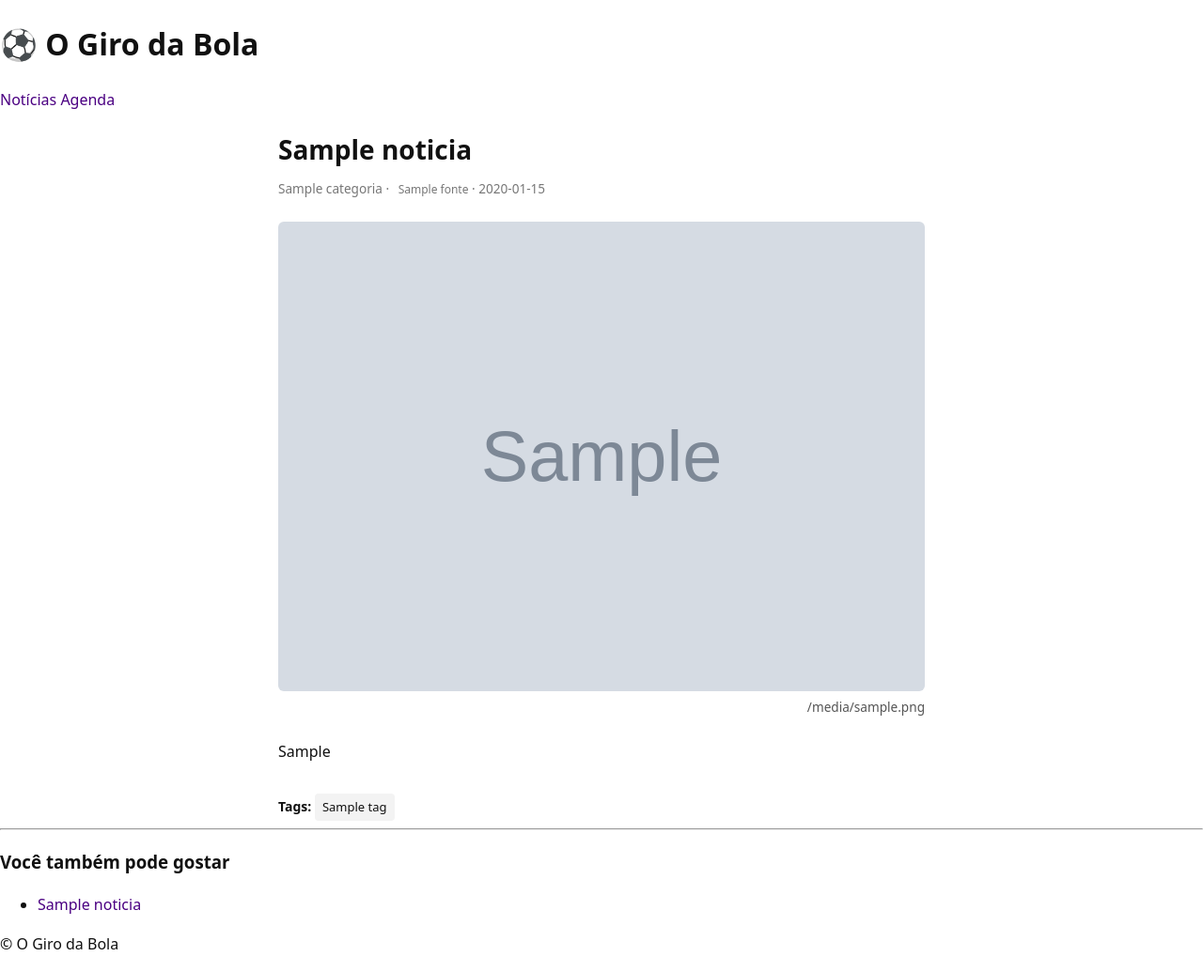
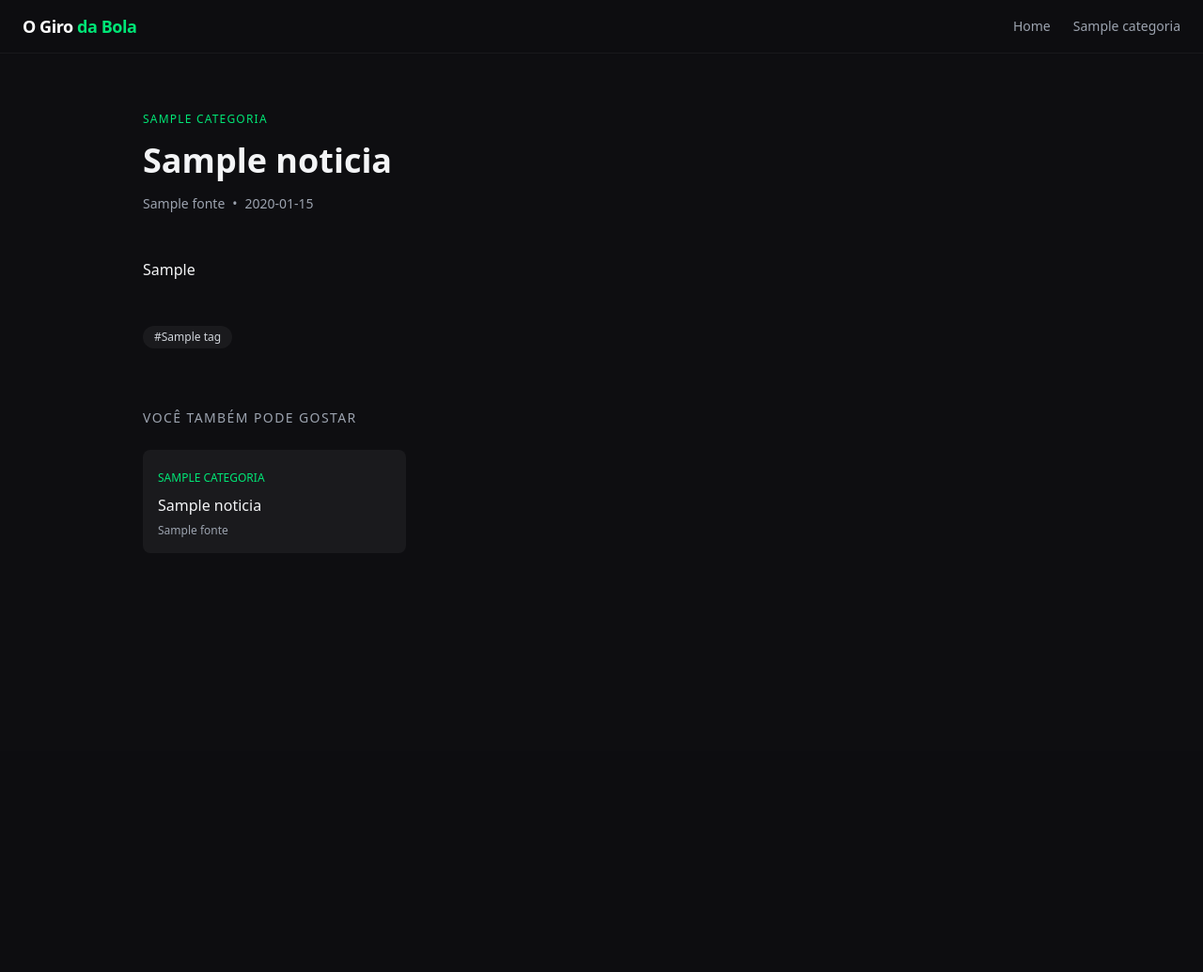
Before and after one commit to ogirodabola/app, a FastAPI app: page /noticia/1 in a window 1280 px wide. Shown: the whole page at 94% size. After the commit the page ends 589 px from the top, so only its background shows below. Run offline with FastAPI, Linux system fonts and the light colour scheme; grey boxes marked "Sample" are stand-in pictures; a database or web service that is not in the repository returns one stand-in record (values such as "Sample title"); some libraries are stand-ins or nearby versions.

Commit message:
Update noticia.html

```diff
--- a/templates/noticia.html
+++ b/templates/noticia.html
@@ -1,83 +1,123 @@
-{% extends "base.html" %}
+<!DOCTYPE html>
+<html lang="pt-br">
+<head>
+  <meta charset="UTF-8">
+  <title>{{ noticia.titulo }} | O Giro da Bola</title>
+  <meta name="viewport" content="width=device-width, initial-scale=1">
 
-{% block title %}
-{{ noticia.titulo }} | O Giro da Bola
-{% endblock %}
+  <!-- Tailwind CDN (temporário) -->
+  <script src="https://cdn.tailwindcss.com"></script>
+</head>
 
-{% block content %}
-<article class="noticia">
+<body class="bg-[#0E0E11] text-gray-100 antialiased">
 
-  <!-- TÍTULO -->
-  <header class="noticia-header">
-    <h1>{{ noticia.titulo }}</h1>
+<!-- ======================================================
+HEADER (MESMO DA HOME, CONSISTÊNCIA)
+====================================================== -->
+<header class="sticky top-0 z-50 bg-[#0E0E11]/80 backdrop-blur border-b border-white/5">
+  <div class="max-w-7xl mx-auto px-6 h-14 flex items-center justify-between">
+    <a href="/" class="font-semibold tracking-tight text-lg">
+      <span class="text-white">O Giro</span>
+      <span class="text-[#00E676]"> da Bola</span>
+    </a>
 
-    <p class="meta">
+    <nav class="hidden md:flex gap-6 text-sm text-gray-400">
+      <a href="/" class="hover:text-white transition">Home</a>
       {% if noticia.categoria %}
-        <span class="categoria">{{ noticia.categoria }}</span>
+        <a href="/categoria/{{ noticia.categoria }}"
+           class="hover:text-white transition">
+          {{ noticia.categoria }}
+        </a>
       {% endif %}
+    </nav>
+  </div>
+</header>
 
+<!-- ======================================================
+MAIN
+====================================================== -->
+<main class="max-w-5xl mx-auto px-6 py-14">
+
+  <!-- ======================================================
+  CABEÇALHO DA NOTÍCIA
+  ====================================================== -->
+  <header class="mb-12">
+    {% if noticia.categoria %}
+      <a href="/categoria/{{ noticia.categoria }}"
+         class="inline-block text-xs uppercase tracking-widest text-[#00E676] mb-4">
+        {{ noticia.categoria }}
+      </a>
+    {% endif %}
+
+    <h1 class="text-3xl md:text-4xl font-semibold leading-tight">
+      {{ noticia.titulo }}
+    </h1>
+
+    <div class="mt-4 text-sm text-gray-400 flex flex-wrap gap-2">
       {% if noticia.fonte %}
-        · <span class="fonte">{{ noticia.fonte }}</span>
+        <span>{{ noticia.fonte }}</span>
       {% endif %}
-
-      {% if noticia.criada_em %}
-        · <time datetime="{{ noticia.criada_em }}">
-            {{ noticia.criada_em.strftime("%d/%m/%Y %H:%M") }}
-          </time>
-      {% endif %}
-    </p>
+      <span>•</span>
+      <time datetime="{{ noticia.criada_em }}">
+        {{ noticia.criada_em.strftime("%d de %B de %Y, %H:%M") }}
+      </time>
+    </div>
   </header>
 
-  <!-- IMAGEM PRINCIPAL -->
-{% if noticia.imagem %}
-<figure class="imagem-noticia">
-  <img
-    src="{{ noticia.imagem }}"
-    alt="{{ noticia.titulo_editorial or noticia.titulo }}"
-    loading="lazy"
-  >
-  {% if noticia.imagem_credito %}
-    <figcaption>{{ noticia.imagem_credito }}</figcaption>
-  {% endif %}
-</figure>
-{% endif %}
+  <!-- ======================================================
+  CONTEÚDO
+  ====================================================== -->
+  <article class="prose prose-invert max-w-none prose-p:leading-relaxed prose-p:text-gray-200">
+    {{ noticia.conteudo_editorial | safe }}
+  </article>
 
-  <!-- CONTEÚDO EDITORIAL -->
-  <section class="conteudo-editorial">
-    {% if noticia.conteudo_editorial %}
-      {{ noticia.conteudo_editorial | safe }}
-    {% else %}
-      <p><em>Conteúdo em atualização pela redação do O Giro da Bola.</em></p>
-    {% endif %}
-  </section>
-
-  <!-- TAGS -->
-  {% if noticia.tags and noticia.tags|length > 0 %}
-    <footer class="tags">
-      <strong>Tags:</strong>
-      {% for tag in noticia.tags %}
-        <span class="tag">{{ tag }}</span>
-      {% endfor %}
-    </footer>
+  <!-- ======================================================
+  TAGS
+  ====================================================== -->
+  {% if noticia.tags %}
+    <section class="mt-12">
+      <div class="flex flex-wrap gap-2">
+        {% for tag in noticia.tags %}
+          <span class="px-3 py-1 text-xs rounded-full bg-white/5 text-gray-300">
+            #{{ tag }}
+          </span>
+        {% endfor %}
+      </div>
+    </section>
   {% endif %}
 
-</article>
-{% if recomendadas %}
-<hr>
+  <!-- ======================================================
+  RECOMENDADAS
+  ====================================================== -->
+  {% if recomendadas %}
+    <section class="mt-16">
+      <h2 class="text-sm uppercase tracking-widest text-gray-400 mb-6">
+        Você também pode gostar
+      </h2>
 
-<section class="recomendadas">
-  <h3>Você também pode gostar</h3>
+      <div class="flex gap-4 overflow-x-auto pb-2">
+        {% for n in recomendadas %}
+          <a href="/noticia/{{ n.slug }}"
+             class="min-w-[280px] bg-white/5 rounded-lg p-4 hover:bg-white/10 transition">
 
-  <ul>
-    {% for n in recomendadas %}
-      <li>
-        <a href="/noticia/{{ n.slug }}">
-          {{ n.titulo }}
-        </a>
-      </li>
-    {% endfor %}
-  </ul>
-</section>
-{% endif %}
+            <span class="text-xs text-[#00E676] uppercase">
+              {{ n.categoria }}
+            </span>
 
-{% endblock %}
+            <h3 class="mt-2 font-medium leading-snug">
+              {{ n.titulo }}
+            </h3>
+
+            <p class="mt-2 text-xs text-gray-400">
+              {{ n.fonte }}
+            </p>
+          </a>
+        {% endfor %}
+      </div>
+    </section>
+  {% endif %}
+
+</main>
+
+</body>
+</html>
```
